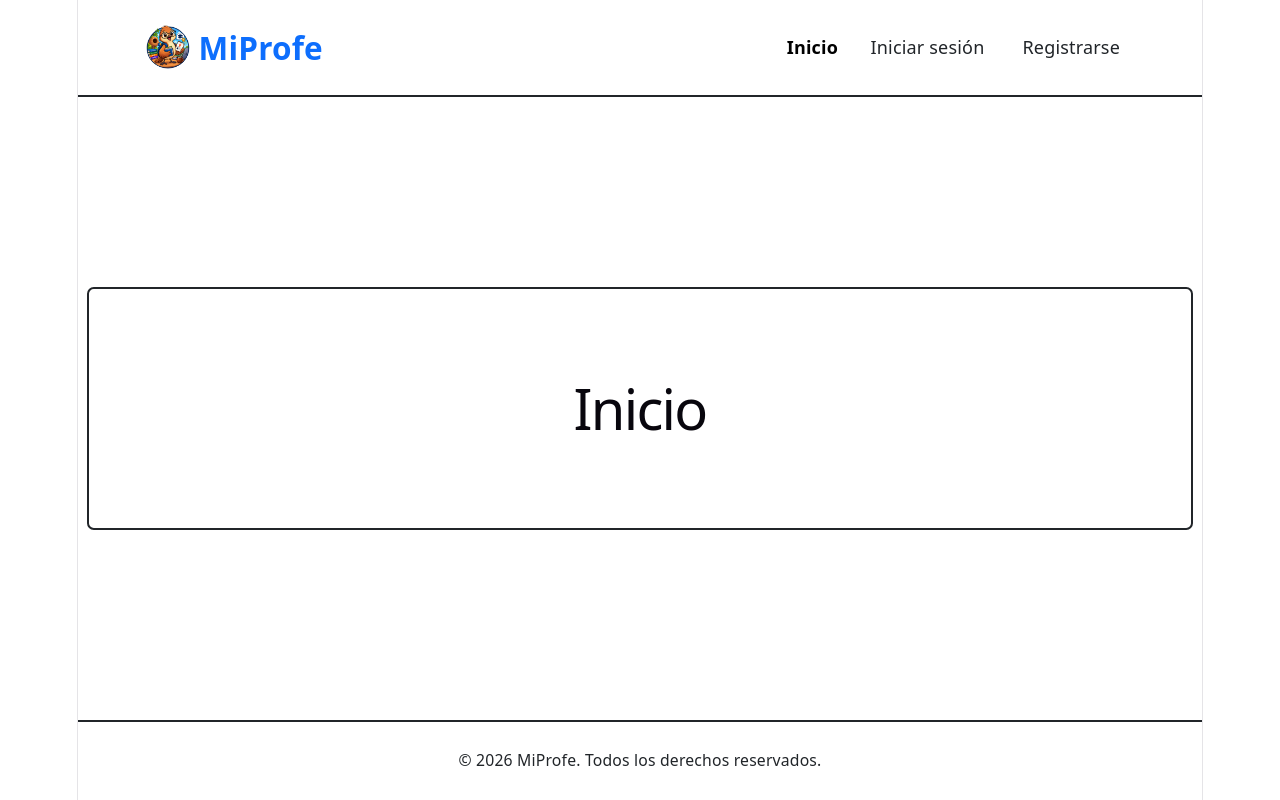
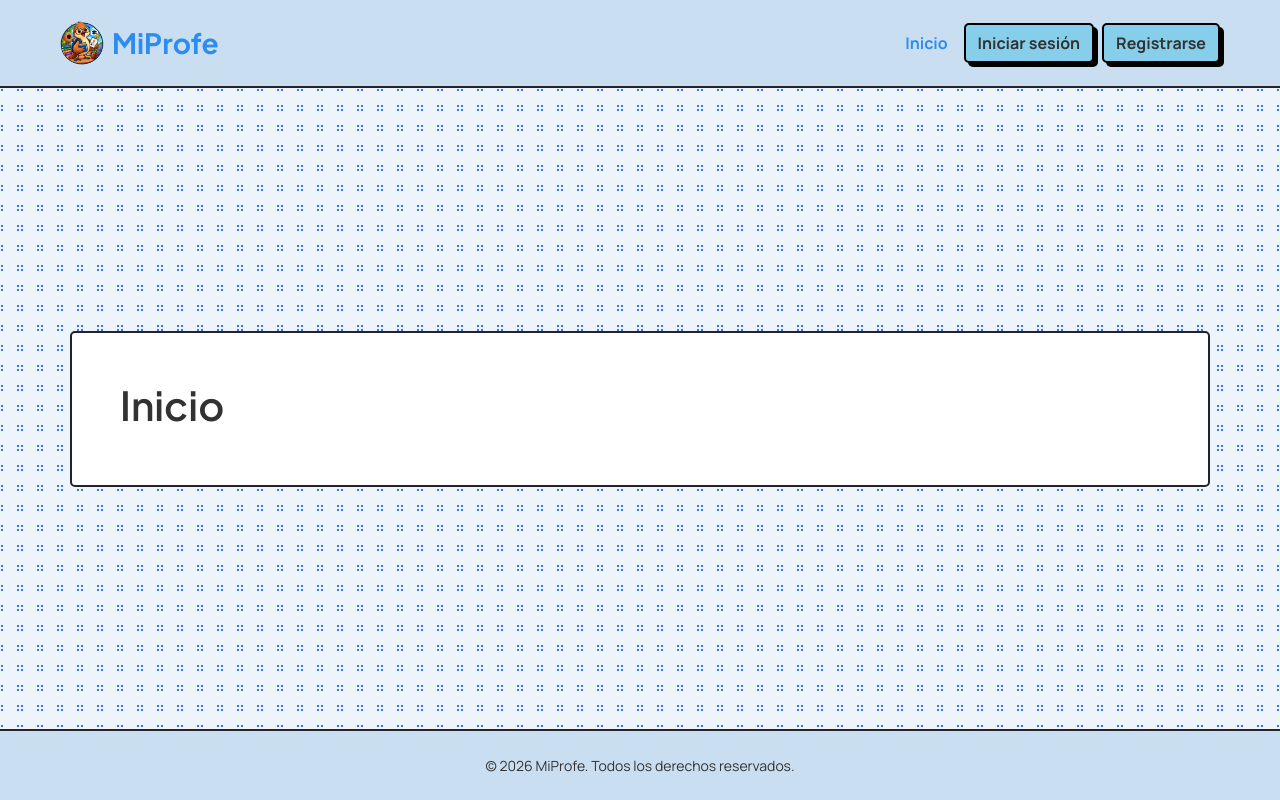
Before and after one commit to sofiaaltamiranda22/TP02-C9-TUP, a React (Vite) app in the folder MiProfe/: page / in a window 1280 px wide. Built offline with nearby package versions, Linux system fonts and the light colour scheme.

Commit message:
Achico el CSS al mínimo y paso el resto a clases de Bootstrap

```diff
--- a/MiProfe/index.html
+++ b/MiProfe/index.html
@@ -4,6 +4,9 @@
     <meta charset="UTF-8" />
     <link rel="icon" type="image/svg+xml" href="/favicon.svg" />
     <meta name="viewport" content="width=device-width, initial-scale=1.0" />
+    <link rel="preconnect" href="https://fonts.googleapis.com" />
+    <link rel="preconnect" href="https://fonts.gstatic.com" crossorigin />
+    <link href="https://fonts.googleapis.com/css2?family=Manrope:wght@400;500;600;700&family=Plus+Jakarta+Sans:wght@600;700;800&display=swap" rel="stylesheet" />
     <title>miprofe</title>
   </head>
   <body>
--- a/MiProfe/src/components/alumno/TarjetaProfesor.jsx
+++ b/MiProfe/src/components/alumno/TarjetaProfesor.jsx
@@ -4,8 +4,8 @@ import '../../styles/alumno.css'
 // Tarjeta de profesor con banner y avatar (.profesor-card de principalAlumno.html y MisProfesores.html)
 function TarjetaProfesor({ nombre, iniciales, materia, children }) {
   return (
-    <Card as="article" className="profesor-card h-100">
-      <Card.Header className="profesor-card-banner"></Card.Header>
+    <Card as="article" className="profesor-card h-100 text-center">
+      <Card.Header className="bg-light py-4"></Card.Header>
       <Card.Body className="d-flex flex-column align-items-center">
         <div className="avatar avatar--grande profesor-card-avatar" aria-hidden="true">{iniciales}</div>
         <Card.Title as="h3" className="mb-1">{nombre}</Card.Title>
--- a/MiProfe/src/index.css
+++ b/MiProfe/src/index.css
@@ -1,111 +1,100 @@
+/* Solo lo que Bootstrap no trae. Las fuentes se cargan en index.html */
 :root {
-  --text: #6b6375;
-  --text-h: #08060d;
-  --bg: #fff;
-  --border: #e5e4e7;
-  --code-bg: #f4f3ec;
-  --accent: #aa3bff;
-  --accent-bg: rgba(170, 59, 255, 0.1);
-  --accent-border: rgba(170, 59, 255, 0.5);
-  --social-bg: rgba(244, 243, 236, 0.5);
-  --shadow:
-    rgba(0, 0, 0, 0.1) 0 10px 15px -3px, rgba(0, 0, 0, 0.05) 0 4px 6px -2px;
+  --color-primary: #2d8cf0;
+  --color-secondary: #87ceeb;
+  --border-color: #000;
+  --shadow: 4px 4px var(--border-color);
+  --font-heading: 'Plus Jakarta Sans', sans-serif;
 
-  --sans: system-ui, 'Segoe UI', Roboto, sans-serif;
-  --heading: system-ui, 'Segoe UI', Roboto, sans-serif;
-  --mono: ui-monospace, Consolas, monospace;
-
-  font: 18px/145% var(--sans);
-  letter-spacing: 0.18px;
-  color-scheme: light dark;
-  color: var(--text);
-  background: var(--bg);
-  font-synthesis: none;
-  text-rendering: optimizeLegibility;
-  -webkit-font-smoothing: antialiased;
-  -moz-osx-font-smoothing: grayscale;
-
-  @media (max-width: 1024px) {
-    font-size: 16px;
-  }
+  /* Colores y bordes de la marca para Bootstrap */
+  --bs-primary: var(--color-primary);
+  --bs-primary-rgb: 45, 140, 240;
+  --bs-secondary: var(--color-secondary);
+  --bs-secondary-rgb: 135, 206, 235;
+  --bs-body-color: #323232;
+  --bs-body-font-family: 'Manrope', sans-serif;
+  --bs-border-radius: 5px;
 }
 
-@media (prefers-color-scheme: dark) {
-  :root {
-    --text: #9ca3af;
-    --text-h: #f3f4f6;
-    --bg: #16171d;
-    --border: #2e303a;
-    --code-bg: #1f2028;
-    --accent: #c084fc;
-    --accent-bg: rgba(192, 132, 252, 0.15);
-    --accent-border: rgba(192, 132, 252, 0.5);
-    --social-bg: rgba(47, 48, 58, 0.5);
-    --shadow:
-      rgba(0, 0, 0, 0.4) 0 10px 15px -3px, rgba(0, 0, 0, 0.25) 0 4px 6px -2px;
-  }
-
-  #social .button-icon {
-    filter: invert(1) brightness(2);
-  }
+h1, h2, h3, .mi-titulo, .avatar {
+  font-family: var(--font-heading);
 }
 
-body {
-  margin: 0;
+.btn {
+  border-width: 2px;
+  font-weight: 700;
 }
 
-#root {
-  width: 1126px;
-  max-width: 100%;
-  margin: 0 auto;
-  text-align: center;
-  border-inline: 1px solid var(--border);
-  min-height: 100svh;
-  display: flex;
-  flex-direction: column;
-  box-sizing: border-box;
+.card, .mi-sombra {
+  box-shadow: var(--shadow);
 }
 
-h1,
-h2 {
-  font-family: var(--heading);
-  font-weight: 500;
-  color: var(--text-h);
+.mi-bg-celeste {
+  background-color: #c9dff1;
 }
 
-h1 {
-  font-size: 56px;
-  letter-spacing: -1.68px;
-  margin: 32px 0;
-  @media (max-width: 1024px) {
-    font-size: 36px;
-    margin: 20px 0;
-  }
-}
-h2 {
-  font-size: 24px;
-  line-height: 118%;
-  letter-spacing: -0.24px;
-  margin: 0 0 8px;
-  @media (max-width: 1024px) {
-    font-size: 20px;
-  }
-}
-p {
-  margin: 0;
+/* Fondo con puntos. From Uiverse.io by Deri-Kurniawan */
+.mi-fondo-puntos {
+  background-color: #eef4fb;
+  background-image:
+    radial-gradient(circle at 10% 10%, #3e73f0 5%, transparent 5%),
+    radial-gradient(circle at 90% 10%, #3e73f0 5%, transparent 5%),
+    radial-gradient(circle at 90% 90%, #3e73f0 5%, transparent 5%),
+    radial-gradient(circle at 10% 90%, #3e73f0 5%, transparent 5%);
+  background-size: 20px 20px;
 }
 
-code,
-.counter {
-  font-family: var(--mono);
-  display: inline-flex;
-  border-radius: 4px;
-  color: var(--text-h);
+.mi-navbar {
+  --bs-navbar-color: var(--bs-body-color);
+  --bs-navbar-hover-color: var(--color-primary);
+  --bs-navbar-active-color: var(--color-primary);
 }
 
-code {
-  font-size: 15px;
-  line-height: 135%;
-  padding: 4px 8px;
-  background: var(--code-bg);
+/* Boton celeste con sombra dura que se hunde al pasar el mouse */
+.mi-btn,
+.mi-btn:hover {
+  background-color: var(--color-secondary);
+  border-color: var(--border-color);
+  box-shadow: var(--shadow);
 }
+
+.mi-btn:hover {
+  transform: translate(2px, 2px);
+  box-shadow: 2px 2px var(--border-color);
+}
+
+/* Circulo con iniciales (componente Avatar) */
+.avatar {
+  width: 44px;
+  height: 44px;
+  flex-shrink: 0;
+  display: flex;
+  align-items: center;
+  justify-content: center;
+  border: 2px solid var(--border-color);
+  border-radius: 50%;
+  background: var(--color-secondary);
+  font-weight: 800;
+  font-size: 0.85rem;
+}
+
+.avatar--chico {
+  width: 56px;
+  height: 56px;
+  font-size: 1.1rem;
+}
+
+.avatar--mini {
+  width: 34px;
+  height: 34px;
+  font-size: 0.75rem;
+  border-width: 1px;
+}
+
+.avatar--grande {
+  width: 72px;
+  height: 72px;
+  background: linear-gradient(135deg, var(--color-primary), var(--color-secondary));
+  font-size: 1.5rem;
+  color: #fff;
+}
--- a/MiProfe/src/styles/alumno.css
+++ b/MiProfe/src/styles/alumno.css
@@ -1,10 +1,5 @@
-
-/*tarjeta de profesor*/
+/* Lo que Bootstrap no trae: el resto son clases de Bootstrap en los componentes de alumno */
 .profesor-card {
-  --bs-card-border-radius: 18px;
-
-  overflow: visible;
-  text-align: center;
   transition: 0.15s ease;
 }
 
@@ -13,46 +8,11 @@
   box-shadow: 7px 7px var(--border-color);
 }
 
-.profesor-card-banner {
-  height: 56px;
-  padding: 0;
-  background-color: #eef0f2;
-}
-
 .profesor-card-avatar {
   margin: -48px auto 0.75rem;
   box-shadow: var(--shadow);
 }
-/*Mensajes del chat*/
+
 .message {
   max-width: 70%;
-
-  padding: 0.6rem 0.9rem;
-
-  border: 2px solid var(--border-color);
-  border-radius: var(--border-radius);
-
-  font-size: 0.9rem;
 }
-
-.message p {
-  margin-bottom: 0.3rem;
-}
-
-.message .time {
-  font-size: 0.7rem;
-  opacity: 0.7;
-}
-
-.message.received {
-  align-self: flex-start;
-  background-color: #ffffff;
-}
-
-.message.sent {
-  align-self: flex-end;
-
-  background-color: var(--color-primary);
-  border-color: var(--color-primary-dark);
-  color: #ffffff;
-}
```
Also changed, not shown: MiProfe/src/App.css (deleted, +0 -184 lines), MiProfe/src/components/alumno/MensajeGrupo.jsx (+5 -3 lines), MiProfe/src/components/auth/PanelVisualAuth.jsx (+6 -6 lines), MiProfe/src/styles/auth.css (+3 -69 lines).
